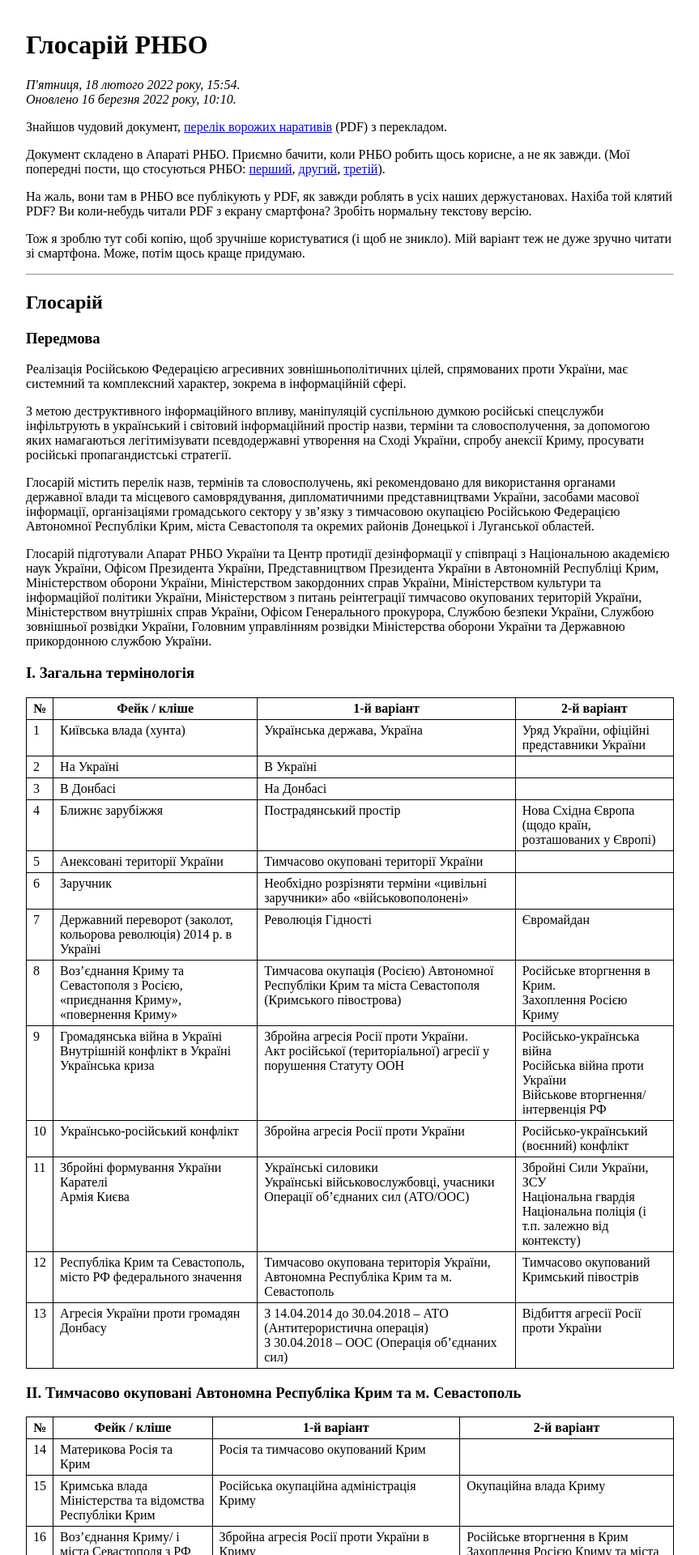
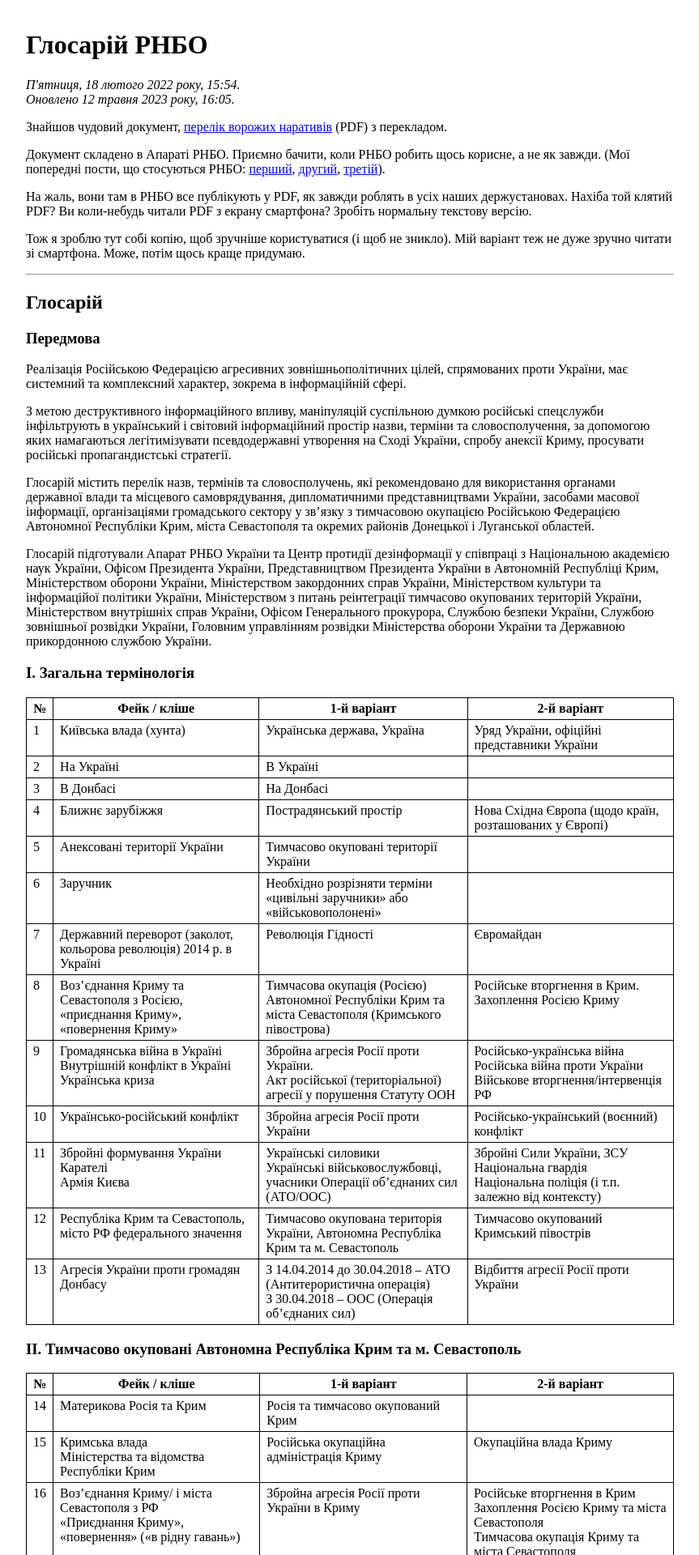
Before and after one commit to dk487/test.de.co.ua, a Jekyll site: the page built from _posts/2022/2022-02-18-rnbo-glossary.md, in a window 1280 px wide. Shown: the top 1920 px of the page at 81% size, without its empty margins (208-1071 px from the left). Built offline with Jekyll 4.4.1, drawn with Linux system fonts in a browser that asks for light colours; some of the changed lines change nothing that is shown.

Commit message:
Minor style fix

```diff
--- a/_posts/2022/2022-02-18-rnbo-glossary.md
+++ b/_posts/2022/2022-02-18-rnbo-glossary.md
@@ -1,8 +1,11 @@
 ---
 title: Глосарій РНБО
 date: 2022-02-18 17:54:21 +02:00
-mtime: 2022-03-16 10:10:35 +02:00
+mtime: 2023-05-12 16:05:31 +03:00
 styles: |
+  @media (min-width: 25em) {
+    td:nth-child(2), td:nth-child(3), td:nth-child(4) { width: 33% }
+  }
   @media (max-width: 25em) {
     table, tr, td { display: block; border: none }
     th, td:nth-child(1), td:empty, td:-moz-only-whitespace, td.x { display: none }
```
